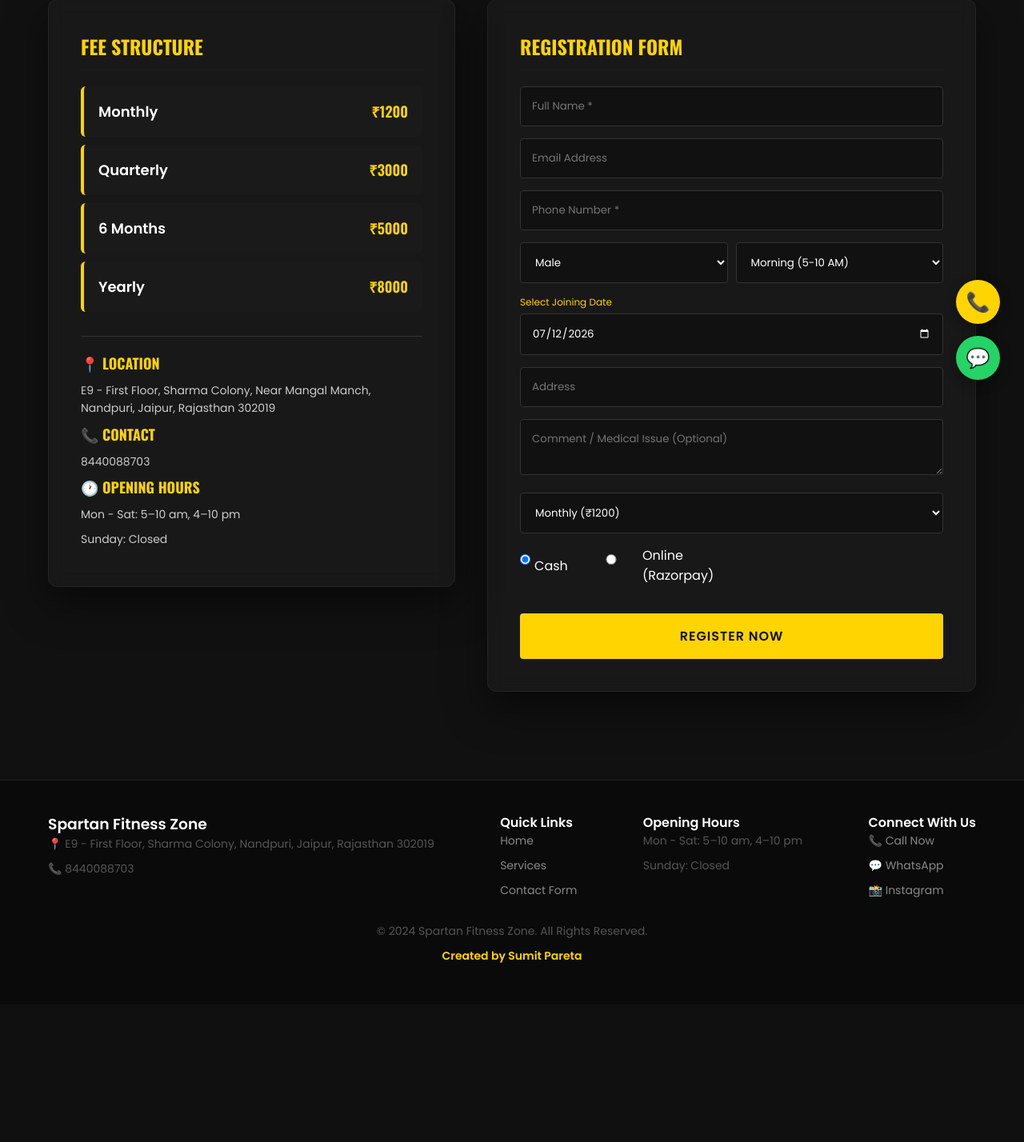
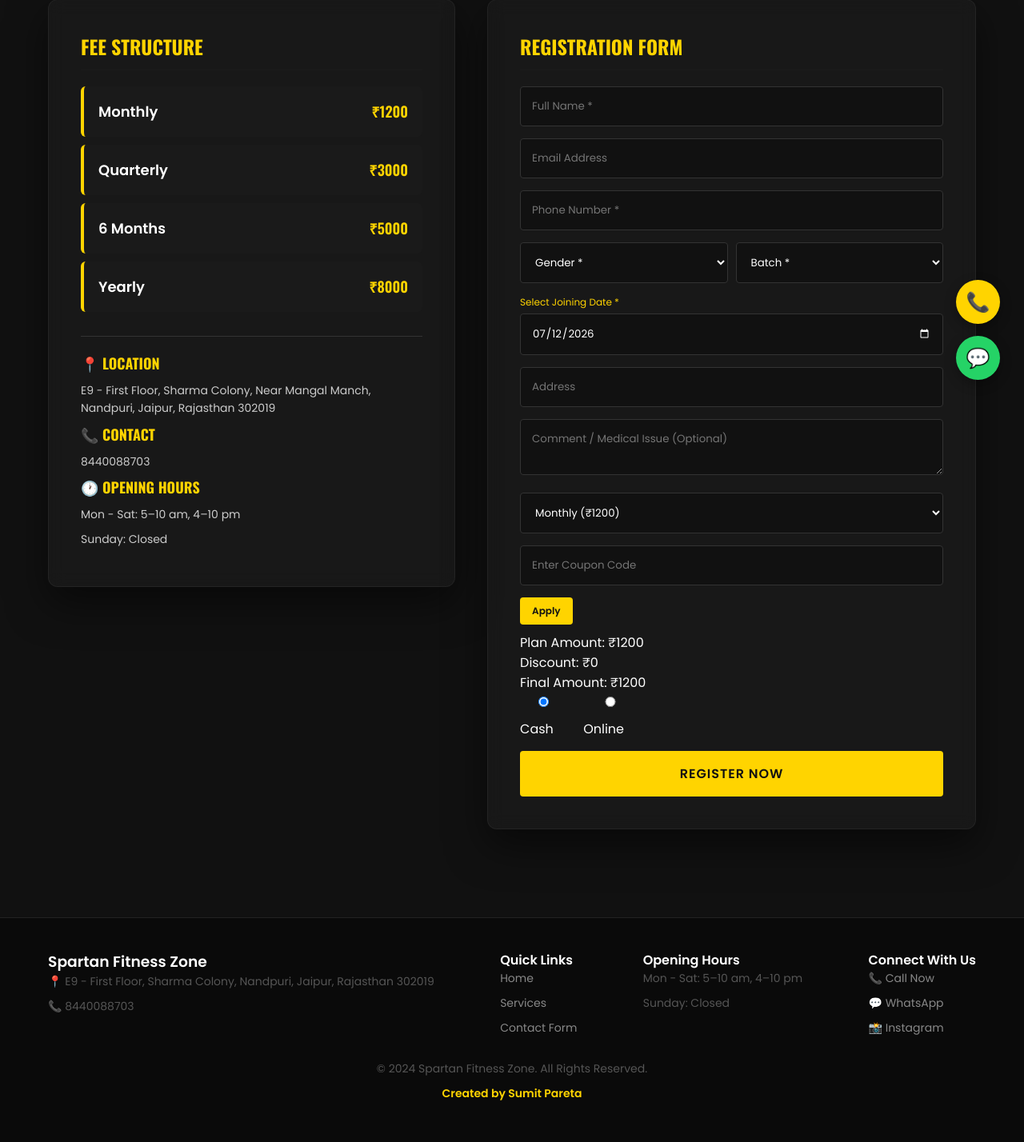
Before and after one commit to paretaradhe089-sketch/gym_website, a Flask app: page / in a window 1280 px wide. Shown: the part 295-1723 px from the top of the page at 80% size. Before the commit the page ends 1499 px from the top, so only its background shows below. Run offline with Flask 3, Linux system fonts and the light colour scheme; data that the repository does not hold is empty; some libraries are stand-ins or nearby versions.

Commit message:
Update index.html

```diff
--- a/templates/index.html
+++ b/templates/index.html
@@ -3,12 +3,18 @@
 
 {% block content %}
 <div class="home-container">
-
     <div class="hero-banner">
         <h1>SPARTAN FITNESS ZONE</h1>
         <p>Transform Your Body, Transform Your Life.</p>
         <a href="tel:{{ gym_phone }}" class="btn-primary" style="display: inline-block; width: auto; padding: 15px 40px;">📞 Call Us Today</a>
     </div>
+
+    <!-- Dynamic Offer Banner -->
+    {% if offer and offer.is_active %}
+    <div class="offer-banner">
+        {{ offer.text }}
+    </div>
+    {% endif %}
 
     <div class="content-grid" style="margin-top: 40px;">
         <div>
@@ -33,107 +39,130 @@
             </div>
         </div>
 
+        <!-- Registration Form -->
         <div class="glass-card">
             <h2 class="section-heading">Registration Form</h2>
-            <form id="registerForm" method="POST" action="{{ url_for('main.register_user') }}">
+            <form id="registerForm" action="{{ url_for('main.register_cash') }}" method="POST">
                 <input type="text" name="name" id="name" placeholder="Full Name *" required>
                 <input type="email" name="email" id="email" placeholder="Email Address">
                 <input type="text" name="phone" id="phone" placeholder="Phone Number *" required pattern="[0-9]{10}">
 
                 <div style="display:flex; gap:10px;">
-                    <select name="gender" id="gender" style="flex:1;">
+                    <select name="gender" id="gender" required>
+                        <option value="" disabled selected>Gender *</option>
                         <option value="Male">Male</option>
                         <option value="Female">Female</option>
-                        <option value="Other">Other</option>
                     </select>
-                    <select name="batch" id="batch" style="flex:1;">
+                    <select name="batch" id="batch" required>
+                        <option value="" disabled selected>Batch *</option>
                         <option value="Morning">Morning (5-10 AM)</option>
                         <option value="Evening">Evening (4-10 PM)</option>
                     </select>
                 </div>
 
-                <label style="font-size:12px; color:var(--yellow); margin-bottom:5px; display:block;">Select Joining Date</label>
+                <label style="font-size:12px; color:var(--yellow); margin-bottom:5px; display:block;">Select Joining Date *</label>
                 <input type="date" name="join_date" id="joinDate" required style="color-scheme: dark;">
 
                 <input type="text" name="address" id="address" placeholder="Address">
                 <textarea name="comment" id="comment" placeholder="Comment / Medical Issue (Optional)" rows="2"></textarea>
 
-                <select name="plan" id="planSelect">
+                <select name="plan" id="planSelect" required>
                     <option value="Monthly" data-amount="1200">Monthly (₹1200)</option>
                     <option value="Quarterly" data-amount="3000">Quarterly (₹3000)</option>
                     <option value="6 months" data-amount="5000">6 Months (₹5000)</option>
                     <option value="Yearly" data-amount="8000">Yearly (₹8000)</option>
                 </select>
 
-                <div class="payment-option" style="display:flex; gap:20px; margin-bottom:15px;">
-                    <label style="display:flex; align-items:center; gap:5px; cursor:pointer;"><input type="radio" name="payment_method" value="Cash" checked> Cash</label>
-                    <label style="display:flex; align-items:center; gap:5px; cursor:pointer;"><input type="radio" name="payment_method" value="Online" id="online-radio"> Online (Razorpay)</label>
+                <!-- Coupon System -->
+                <div class="coupon-box">
+                    <input type="text" id="couponCode" placeholder="Enter Coupon Code">
+                    <button type="button" id="applyCouponBtn" class="btn-sm btn-edit">Apply</button>
+                </div>
+                <div id="couponMsg" style="font-size:12px; margin-bottom:10px; font-weight:bold;"></div>
+
+                <div class="payment-summary">
+                    <div>Plan Amount: <span id="planAmount">₹1200</span></div>
+                    <div>Discount: <span id="discountAmount">₹0</span></div>
+                    <div class="total">Final Amount: <span id="finalAmount">₹1200</span></div>
                 </div>
 
-                <div id="qr-code-box" class="payment-box" style="display:none;">
-                    <h4 style="color:var(--yellow); margin-bottom:10px;">Scan & Pay (Optional)</h4>
-                    <img src="https://api.qrserver.com/v1/create-qr-code/?size=180x180&data=upi://pay?pa={{ upi_id }}&pn=SFZ" alt="UPI QR Code" style="width:180px; height:180px;">
-                    <p style="font-size:12px; color:#888; margin-top:10px;">* Click Register Now to proceed to secure Razorpay Checkout.</p>
+                <div class="payment-option" style="display:flex; gap:20px; margin-bottom:15px;">
+                    <label><input type="radio" name="payment_method" value="Cash" checked> Cash</label>
+                    <label><input type="radio" name="payment_method" value="Online" id="online-radio"> Online</label>
                 </div>
 
-                <button type="submit" class="btn-primary" style="margin-top:20px;">Register Now</button>
+                <button type="submit" class="btn-primary" id="submitBtn">
+                    <span id="btnText">Register Now</span>
+                    <div id="btnSpinner" class="spinner" style="display:none;"></div>
+                </button>
+
+                <!-- Retry Payment Button (Hidden by default) -->
+                <button type="button" id="retryBtn" class="btn-primary" style="display:none; background:#e74c3c; margin-top:10px;">Retry Payment</button>
             </form>
         </div>
     </div>
 </div>
 
 <script>
-    // Set Today's Date as Default
-    document.addEventListener('DOMContentLoaded', function() {
-        document.getElementById('joinDate').value = new Date().toISOString().split('T')[0];
-    });
+    const planSelect = document.getElementById('planSelect');
+    const couponCode = document.getElementById('couponCode');
+    const applyCouponBtn = document.getElementById('applyCouponBtn');
+    const couponMsg = document.getElementById('couponMsg');
+    const planAmountEl = document.getElementById('planAmount');
+    const discountEl = document.getElementById('discountAmount');
+    const finalAmountEl = document.getElementById('finalAmount');
+    const onlineRadio = document.getElementById('online-radio');
+    const submitBtn = document.getElementById('submitBtn');
+    const btnText = document.getElementById('btnText');
+    const btnSpinner = document.getElementById('btnSpinner');
+    const retryBtn = document.getElementById('retryBtn');
 
-    // Toggle QR Code Visibility
-    const onlineRadio = document.getElementById('online-radio');
-    const qrBox = document.getElementById('qr-code-box');
+    let discount = 0;
+    let finalAmount = 1200;
+    let lastFormData = null;
+    let lastOrderId = null;
+    let lastUserId = null;
 
-    document.querySelectorAll('input[name="payment_method"]').forEach(radio => {
-        radio.addEventListener('change', function() {
-            qrBox.style.display = onlineRadio.checked ? 'block' : 'none';
+    function updateSummary() {
+        const amount = parseInt(planSelect.options[planSelect.selectedIndex].getAttribute('data-amount'));
+        planAmountEl.innerText = `₹${amount}`;
+        discountEl.innerText = `₹${discount}`;
+        finalAmountEl.innerText = `₹${amount - discount}`;
+        finalAmount = amount - discount;
+    }
+
+    planSelect.addEventListener('change', () => { discount = 0; couponCode.value = ''; updateSummary(); });
+
+    applyCouponBtn.addEventListener('click', () => {
+        const code = couponCode.value.trim();
+        if(!code) return;
+        const amount = parseInt(planSelect.options[planSelect.selectedIndex].getAttribute('data-amount'));
+        fetch('/validate_coupon', {
+            method: 'POST',
+            headers: { 'Content-Type': 'application/json' },
+            body: JSON.stringify({ code: code, amount: amount })
+        })
+        .then(res => res.json())
+        .then(data => {
+            if(data.valid) {
+                discount = data.discount;
+                couponMsg.style.color = '#2ecc71';
+            } else {
+                discount = 0;
+                couponMsg.style.color = '#e74c3c';
+            }
+            couponMsg.innerText = data.message;
+            updateSummary();
         });
     });
 
-    // Handle Form Submission for Razorpay
-    document.getElementById('registerForm').addEventListener('submit', function(e) {
-        if (!onlineRadio.checked) return;
-
-        e.preventDefault();
-
-        const planSelect = document.getElementById('planSelect');
-        const amount = planSelect.options[planSelect.selectedIndex].getAttribute('data-amount');
-
-        const formData = {
-            name: document.getElementById('name').value,
-            email: document.getElementById('email').value,
-            phone: document.getElementById('phone').value,
-            gender: document.getElementById('gender').value,
-            batch: document.getElementById('batch').value,
-            address: document.getElementById('address').value,
-            comment: document.getElementById('comment').value,
-            plan: planSelect.value,
-            amount: amount
-        };
-
-        fetch('/create_order', {
-            method: 'POST',
-            headers: { 'Content-Type': 'application/json' },
-            body: JSON.stringify(formData)
-        })
-        .then(res => res.json())
-        .then(data => {
-            if(data.order_id) {
+    function openRazorpayCheckout(data, orderData) {
         var options = {
             "key": "{{ razorpay_key_id }}",
-                    "amount": data.amount,
+            "amount": orderData.amount,
             "currency": "INR",
             "name": "Spartan Fitness Zone",
-                    "description": formData.plan + " Plan",
-                    "order_id": data.order_id,
+            "order_id": orderData.order_id,
             "handler": function (response){
                 fetch('/verify_payment', {
                     method: 'POST',
@@ -142,7 +171,7 @@
                         razorpay_payment_id: response.razorpay_payment_id,
                         razorpay_order_id: response.razorpay_order_id,
                         razorpay_signature: response.razorpay_signature,
-                                user_id: data.user_id
+                        user_id: orderData.user_id
                     })
                 })
                 .then(res => res.json())
@@ -150,27 +179,88 @@
                     if(verifyData.status === 'success') {
                         window.location.href = '/payment_success/' + verifyData.user_id;
                     } else {
-                                alert('Payment Failed or Verification Failed!');
+                        alert('Payment Verification Failed!');
+                        resetBtn();
                     }
                 });
             },
-                    "prefill": {
-                        "name": formData.name,
-                        "contact": formData.phone,
-                        "email": formData.email
-                    },
+            "prefill": { "name": data.name, "contact": data.phone, "email": data.email },
             "theme": { "color": "#FFD400" }
         };
-
         var rzp1 = new Razorpay(options);
         rzp1.on('payment.failed', function (resp){
             alert('Payment Failed: ' + resp.error.description);
+            retryBtn.style.display = 'block'; // Show Retry Button
+            resetBtn();
         });
         rzp1.open();
-            } else {
-                alert('Error creating order. Please try again.');
+    }
+
+    function resetBtn() {
+        submitBtn.disabled = false;
+        btnText.innerText = 'Register Now';
+        btnSpinner.style.display = 'none';
+    }
+
+    document.getElementById('registerForm').addEventListener('submit', function(e) {
+        const isOnline = document.getElementById('online-radio').checked;
+
+        if (isOnline) {
+            e.preventDefault();
+            submitBtn.disabled = true;
+            btnText.innerText = 'Processing...';
+            btnSpinner.style.display = 'inline-block';
+            retryBtn.style.display = 'none';
+
+            lastFormData = {
+                name: document.getElementById('name').value,
+                email: document.getElementById('email').value,
+                phone: document.getElementById('phone').value,
+                gender: document.getElementById('gender').value,
+                batch: document.getElementById('batch').value,
+                join_date: document.getElementById('joinDate').value,
+                address: document.getElementById('address').value,
+                comment: document.getElementById('comment').value,
+                plan: planSelect.value,
+                amount: parseInt(planSelect.options[planSelect.selectedIndex].getAttribute('data-amount')),
+                discount: discount,
+                final_amount: finalAmount,
+                coupon_code: couponCode.value
+            };
+
+            fetch('/create_order', {
+                method: 'POST',
+                headers: { 'Content-Type': 'application/json' },
+                body: JSON.stringify(lastFormData)
+            })
+            .then(res => res.json())
+            .then(data => {
+                if(data.error) {
+                    alert(data.error);
+                    resetBtn();
+                    return;
+                }
+                lastOrderId = data.order_id;
+                lastUserId = data.user_id;
+                openRazorpayCheckout(lastFormData, data);
+            });
         }
     });
+
+    // Retry Payment Logic
+    retryBtn.addEventListener('click', function() {
+        if(lastOrderId && lastUserId) {
+            submitBtn.disabled = true;
+            btnText.innerText = 'Processing...';
+            btnSpinner.style.display = 'inline-block';
+            retryBtn.style.display = 'none';
+
+            // Re-open Razorpay with the same order ID
+            openRazorpayCheckout(lastFormData, {order_id: lastOrderId, user_id: lastUserId, amount: finalAmount * 100});
+        }
     });
+
+    document.getElementById('joinDate').value = new Date().toISOString().split('T')[0];
+    updateSummary();
 </script>
 {% endblock %}
```
Lines whose indentation alone changed are shown as unchanged.
